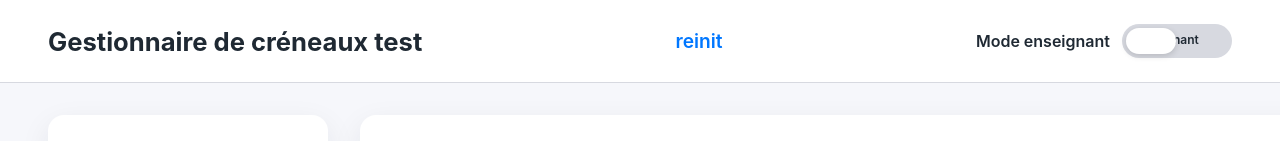
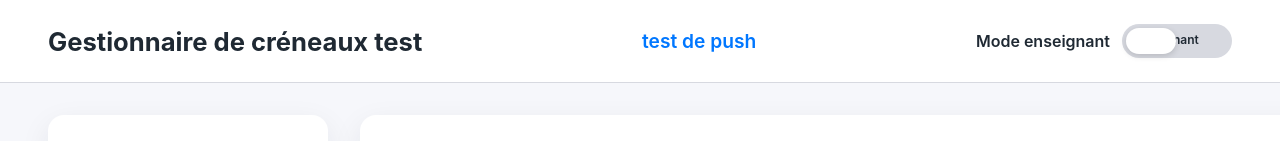
Before and after one commit to Al532/accompagnement, a website: page index.html in a window 1280 px wide. Shown: the top 141 px of the page. Drawn offline with Linux system fonts and the light colour scheme.

Commit message:
Update workflow banner text

```diff
--- a/index.html
+++ b/index.html
@@ -9,7 +9,7 @@
 <body>
   <header class="app-header">
     <h1>Gestionnaire de créneaux test</h1>
-    <p class="workflow-banner">reinit</p>
+    <p class="workflow-banner">test de push</p>
     <div class="mode-toggle">
       <label for="modeSwitch">Mode enseignant</label>
       <input type="checkbox" id="modeSwitch" checked />
```
